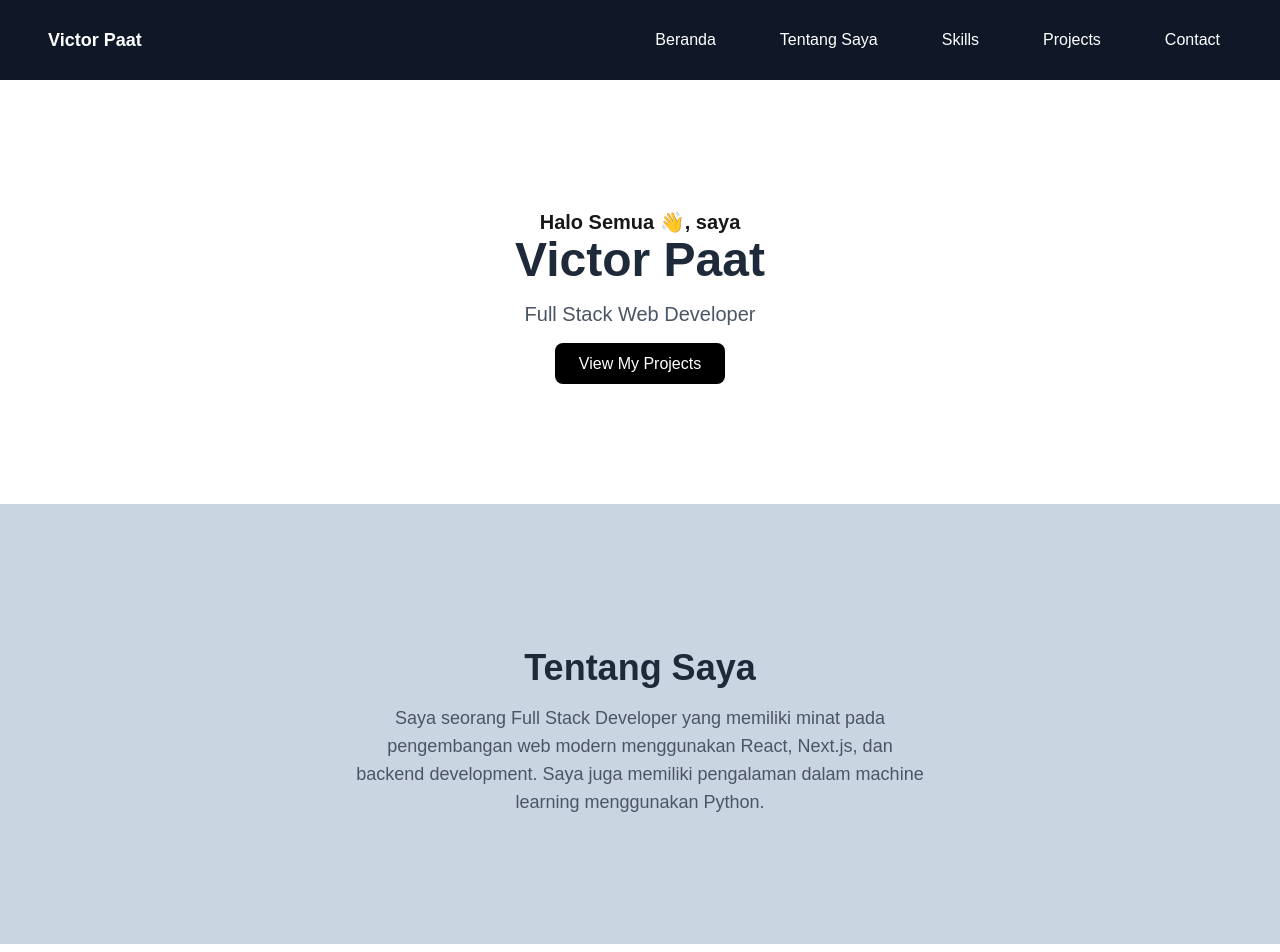
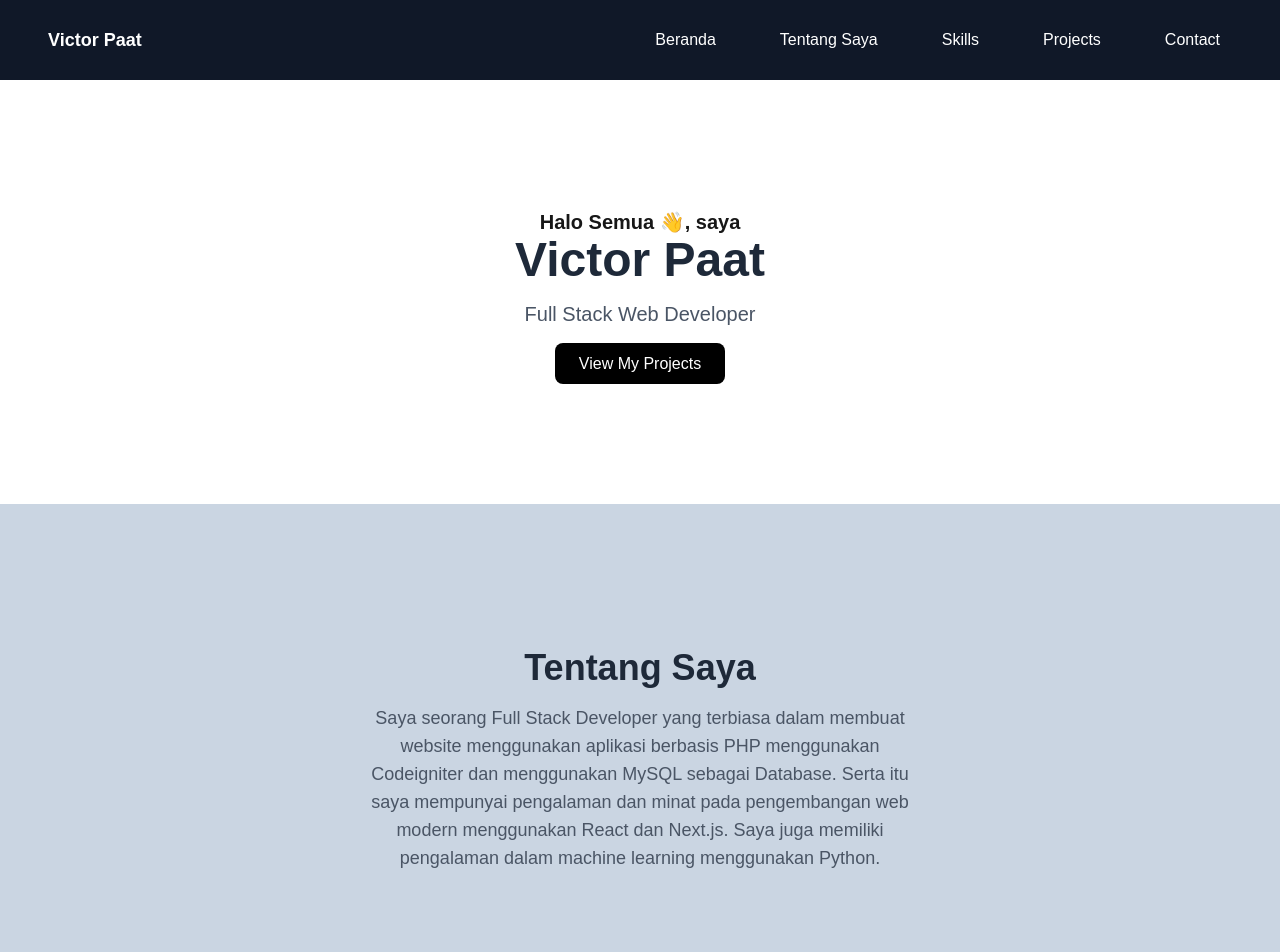
Before and after one commit to Victorpaat881/Victor-Paat-Portofolio, a Next.js app: page / in a window 1280 px wide. Shown: the top 952 px of the page. Built offline with nearby package versions, Linux system fonts and the light colour scheme.

Commit message:
Change-about

```diff
--- a/components/About.jsx
+++ b/components/About.jsx
@@ -7,9 +7,11 @@ export default function About() {
             Tentang Saya
           </h2>
           <p className="text-md font-small text-secondary text-gray-600 md:text-lg dark:text-gray-800">
-            Saya seorang Full Stack Developer yang memiliki minat pada
-            pengembangan web modern menggunakan React, Next.js, dan backend
-            development. Saya juga memiliki pengalaman dalam machine learning
+            Saya seorang Full Stack Developer yang terbiasa dalam membuat
+            website menggunakan aplikasi berbasis PHP menggunakan Codeigniter
+            dan menggunakan MySQL sebagai Database. Serta itu saya mempunyai
+            pengalaman dan minat pada pengembangan web modern menggunakan React
+            dan Next.js. Saya juga memiliki pengalaman dalam machine learning
             menggunakan Python.
           </p>
         </div>
```
